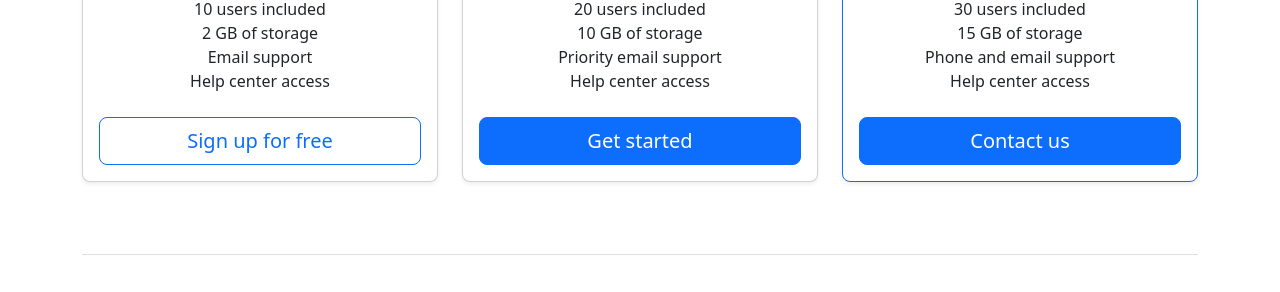
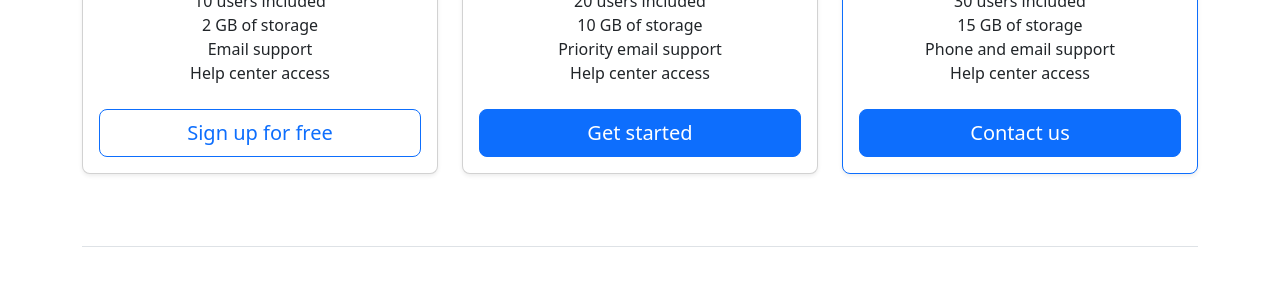
Before and after one commit to lauralopezp3/Proyecto-Bootstrap, a plain HTML site: page Descarga/Descarga.html in a window 1280 px wide. Shown: the part 319-611 px from the top of the page. Drawn offline with nearby package versions, Linux system fonts and the light colour scheme.

Commit message:
Update Descarga.html
Cambio padding 4

```diff
--- a/Descarga/Descarga.html
+++ b/Descarga/Descarga.html
@@ -95,7 +95,7 @@
       </symbol>
     </svg>
 
-    <div class="container py-4">
+    <div class="container py-3">
 
         <div class="row row-cols-1 row-cols-md-3 mb-3 text-center">
           <div class="col">
```
